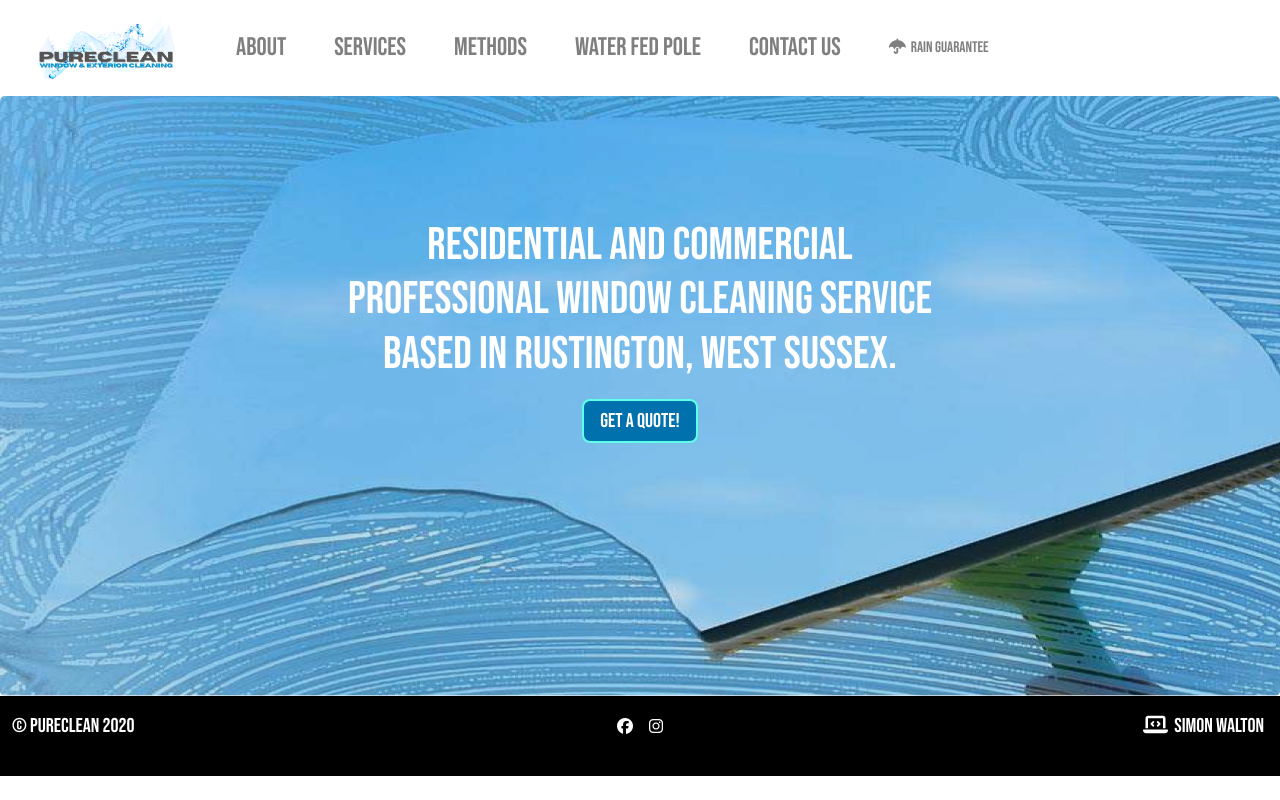
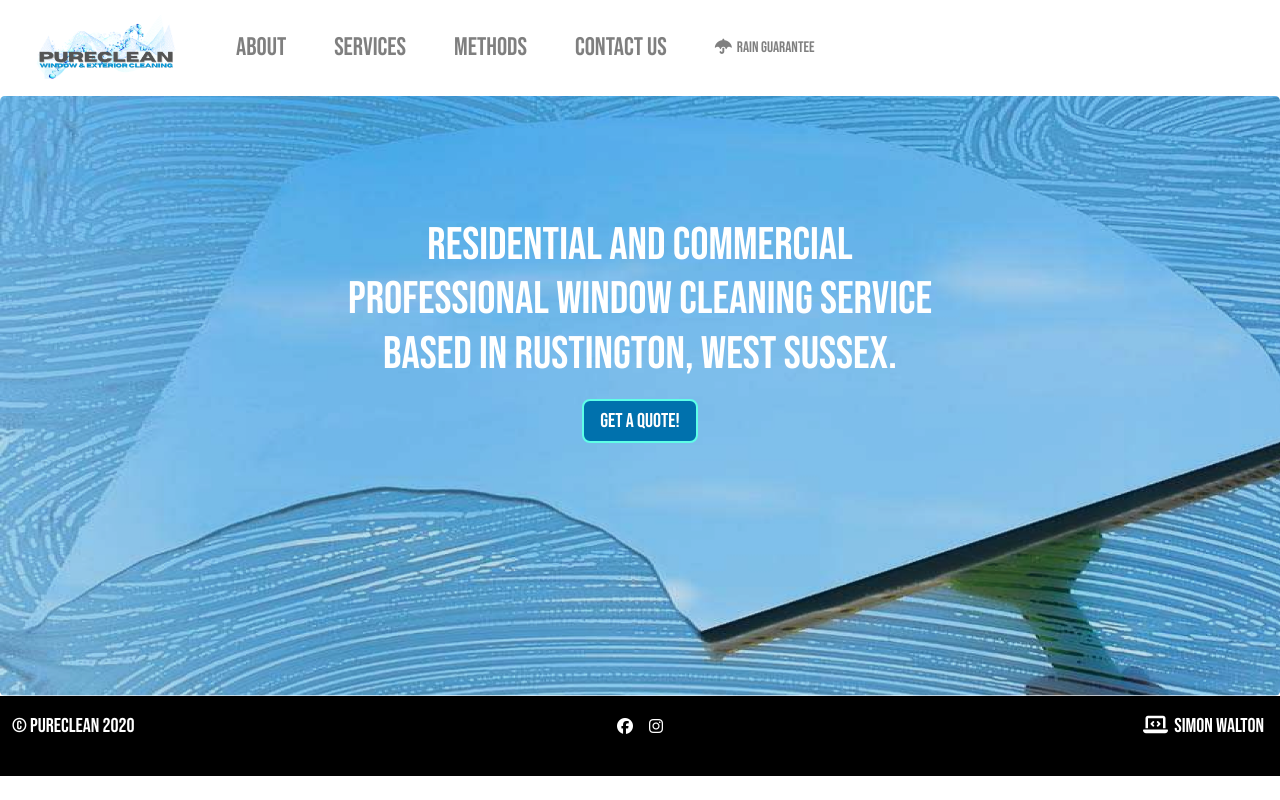
Before and after one commit to simon-a-walton/pure-clean, a React (Create React App) app: page / in a window 1280 px wide. Built offline with nearby package versions, Linux system fonts and the light colour scheme.

Commit message:
removed redundant Nav link and page

```diff
--- a/src/components/Navigation.jsx
+++ b/src/components/Navigation.jsx
@@ -44,7 +44,6 @@ const Navigation = () => {
           {pathname === "/about" ? <Nav.Link href="/about" className="active">About</Nav.Link> : <Nav.Link href="/about">About</Nav.Link>}
           {pathname === "/services" ? <Nav.Link href="/services" className="active">Services</Nav.Link> : <Nav.Link href="/services">Services</Nav.Link>}
           {pathname === "/methods" ? <Nav.Link href="/methods" className="active">Methods</Nav.Link> : <Nav.Link href="/methods">Methods</Nav.Link>}
-          {pathname === "/wfp" ? <Nav.Link href="/wfp" className="active">Water Fed Pole</Nav.Link> : <Nav.Link href="/wfp">Water Fed Pole</Nav.Link>}
           {pathname === "/contact" ? <Nav.Link href="/contact" className="active">Contact Us</Nav.Link> : <Nav.Link href="/contact">Contact Us</Nav.Link>}
           <Nav.Link
             onClick={() => setModalShow(true)} {...rainStyle}>
```
